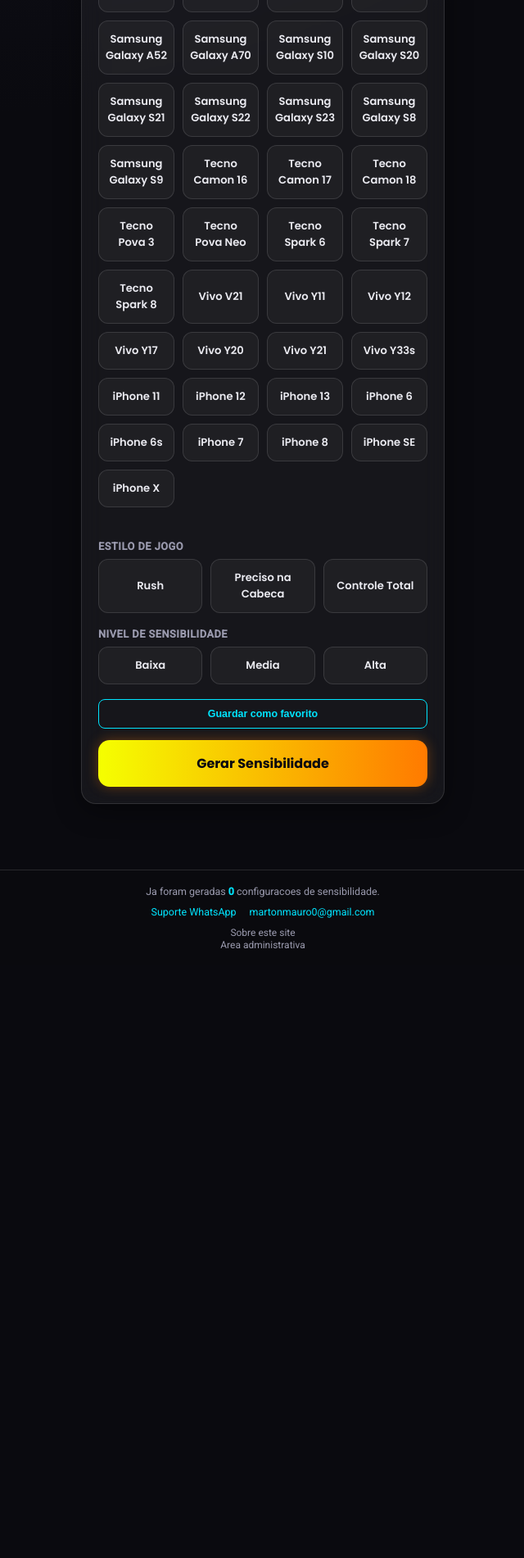
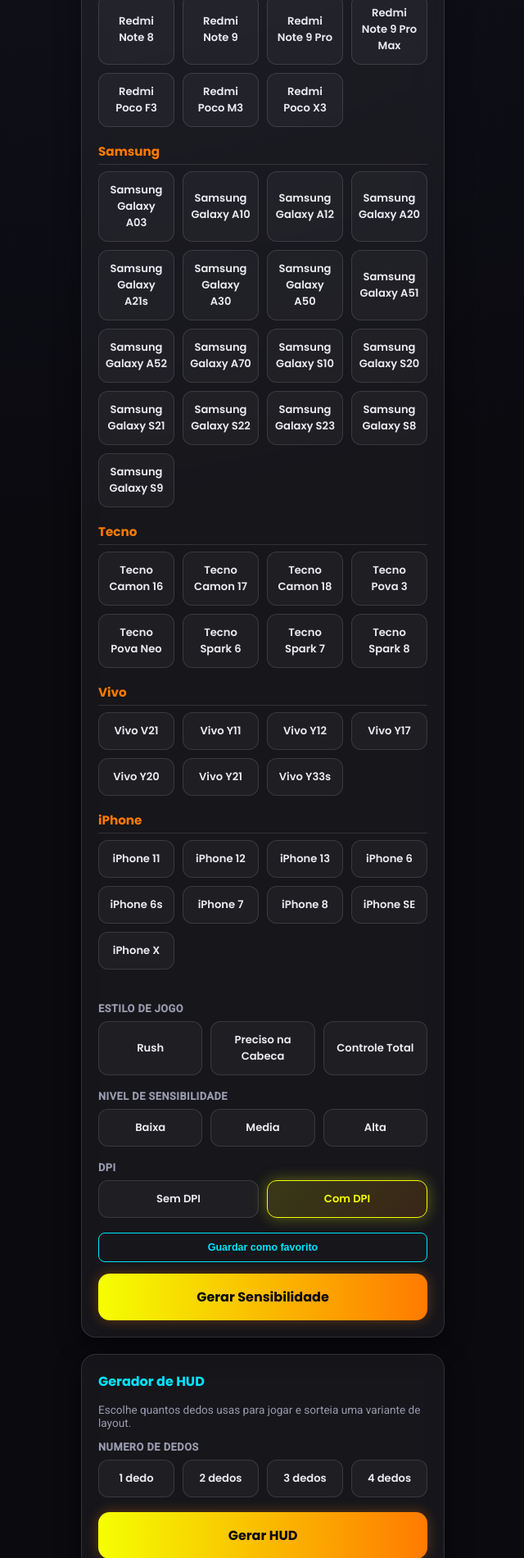
Before and after one commit to martonmauro0-max/geradorff, a Flask app: page / in a window 1280 px wide. Shown: the part 1372-3273 px from the top of the page at 82% size, without its empty margins (319-959 px from the left). Before the commit the page ends 2530 px from the top, so only its background shows below. Run offline with Flask 3, Linux system fonts and the light colour scheme; data comes from the database, SQL or seed files in the repository; data that the repository does not hold is empty.

Commit message:
Adiciona diagrama visual e codigo de referencia ao Gerador de HUD

```diff
--- a/app.py
+++ b/app.py
@@ -94,9 +94,15 @@
     cur.execute("""
         CREATE TABLE IF NOT EXISTS devices (
             id INTEGER PRIMARY KEY AUTOINCREMENT,
-            name TEXT UNIQUE NOT NULL
+            name TEXT UNIQUE NOT NULL,
+            max_dpi INTEGER DEFAULT 800
         )
     """)
+
+    cur.execute("PRAGMA table_info(devices)")
+    cols = [c[1] for c in cur.fetchall()]
+    if "max_dpi" not in cols:
+        cur.execute("ALTER TABLE devices ADD COLUMN max_dpi INTEGER DEFAULT 800")
 
     cur.execute("SELECT COUNT(*) AS c FROM devices")
     if cur.fetchone()[0] == 0:
@@ -198,6 +204,15 @@
     return [r["name"] for r in rows]
 
 
+def get_devices_grouped(db):
+    names = get_all_devices(db)
+    groups = {}
+    for name in names:
+        brand = name.split(" ")[0] if " " in name else name
+        groups.setdefault(brand, []).append(name)
+    return dict(sorted(groups.items()))
+
+
 def get_settings():
     db = get_db()
     rows = db.execute("SELECT key, value FROM settings").fetchall()
@@ -217,7 +232,8 @@
     db = get_db()
     total_uses = db.execute("SELECT COUNT(*) AS c FROM stats").fetchone()["c"]
     devices = get_all_devices(db)
-    return render_template("index.html", devices=devices, styles=STYLES, levels=LEVELS, total_uses=total_uses)
+    devices_grouped = get_devices_grouped(db)
+    return render_template("index.html", devices=devices, devices_grouped=devices_grouped, styles=STYLES, levels=LEVELS, total_uses=total_uses)
 
 
 BASE_VALUES = {
@@ -231,6 +247,15 @@
 @app.route("/sobre")
 def sobre():
     return render_template("sobre.html")
+
+
+@app.route("/device-info")
+def device_info():
+    device = request.args.get("device", "")
+    db = get_db()
+    row = db.execute("SELECT max_dpi FROM devices WHERE name=?", (device,)).fetchone()
+    max_dpi = row["max_dpi"] if row and row["max_dpi"] else 800
+    return jsonify({"max_dpi": max_dpi})
 
 
 @app.route("/comparar")
@@ -372,8 +397,10 @@
     db = get_db()
     if request.method == "POST":
         name = request.form.get("name", "").strip()
+        max_dpi = request.form.get("max_dpi", "800").strip()
+        max_dpi = int(max_dpi) if max_dpi.isdigit() else 800
         if name:
-            db.execute("INSERT OR IGNORE INTO devices (name) VALUES (?)", (name,))
+            db.execute("INSERT OR IGNORE INTO devices (name, max_dpi) VALUES (?, ?)", (name, max_dpi))
             db.commit()
             log_action(session.get("username"), "adicionar_telemovel", name)
             flash("Telemovel adicionado: " + name)
@@ -381,6 +408,19 @@
 
     devices = db.execute("SELECT * FROM devices ORDER BY name").fetchall()
     return render_template("admin_devices.html", devices=devices)
+
+
+@app.route("/admin/devices/<int:device_id>/update-dpi", methods=["POST"])
+@login_required
+def admin_update_device_dpi(device_id):
+    max_dpi = request.form.get("max_dpi", "800").strip()
+    max_dpi = int(max_dpi) if max_dpi.isdigit() else 800
+    db = get_db()
+    db.execute("UPDATE devices SET max_dpi=? WHERE id=?", (max_dpi, device_id))
+    db.commit()
+    log_action(session.get("username"), "atualizar_dpi", "id=" + str(device_id))
+    flash("DPI maximo atualizado.")
+    return redirect(url_for("admin_devices"))
 
 
 @app.route("/admin/devices/<int:device_id>/delete", methods=["POST"])
--- a/static/css/style.css
+++ b/static/css/style.css
@@ -223,7 +223,7 @@
   color: var(--text-light);
 }
 .flash { color: var(--neon-orange); font-size: 0.85rem; margin-bottom: 10px; }
-a.admin-link { color: var(--text-muted); font-size: 0.75rem; text-decoration: none; }
+a.admin-link { color: var(--text-muted); font-size: 0.95rem; text-decoration: none; padding: 4px 0; display: inline-block; }
 a.logout-link { color: var(--neon-orange); font-size: 0.8rem; text-decoration: none; }
 
 .search-input {
@@ -276,7 +276,9 @@
 .support-links a {
   color: var(--neon-blue);
   text-decoration: none;
-  font-size: 0.78rem;
+  font-size: 0.95rem;
+  padding: 4px 0;
+  display: inline-block;
 }
 
 .bar-row { margin-bottom: 12px; }
@@ -340,3 +342,66 @@
   font-size: 0.82rem;
   font-weight: 600;
 }
+
+.header-links {
+  display: flex;
+  gap: 14px;
+}
+.header-links a {
+  color: var(--neon-blue);
+  text-decoration: none;
+  font-size: 0.85rem;
+  font-weight: 600;
+  border: 1px solid var(--neon-blue);
+  padding: 6px 12px;
+  border-radius: 16px;
+}
+
+.device-brand-group { margin-bottom: 18px; }
+.device-brand-title {
+  font-family: 'Poppins', sans-serif;
+  font-weight: 700;
+  font-size: 0.95rem;
+  color: var(--neon-orange);
+  margin-bottom: 8px;
+  padding-bottom: 4px;
+  border-bottom: 1px solid var(--glass-border);
+}
+
+.hud-mock {
+  position: relative;
+  width: 100%;
+  aspect-ratio: 16 / 9;
+  background: rgba(255,255,255,0.03);
+  border: 1px solid var(--glass-border);
+  border-radius: 12px;
+  margin: 14px 0;
+  overflow: hidden;
+}
+.hud-dot {
+  position: absolute;
+  width: 44px;
+  height: 44px;
+  border-radius: 50%;
+  background: linear-gradient(135deg, rgba(245,255,0,0.25), rgba(255,122,0,0.25));
+  border: 1px solid var(--neon-yellow);
+  display: flex;
+  align-items: center;
+  justify-content: center;
+  font-size: 0.6rem;
+  font-weight: 700;
+  color: var(--neon-yellow);
+  text-align: center;
+  transform: translate(-50%, -50%);
+}
+.hud-code {
+  font-family: monospace;
+  font-size: 1rem;
+  color: var(--neon-blue);
+  letter-spacing: 1px;
+  background: rgba(0,229,255,0.08);
+  padding: 8px 12px;
+  border-radius: 8px;
+  display: inline-block;
+  margin: 8px 0;
+}
--- a/static/js/main.js
+++ b/static/js/main.js
@@ -1,4 +1,4 @@
-const state = { device: null, style: null, level: null };
+const state = { device: null, style: null, level: null, dpi: "com" };
 let lastResult = null;
 
 function setupGrid(gridId, key) {
@@ -19,18 +19,25 @@
 setupGrid("device-grid", "device");
 setupGrid("style-grid", "style");
 setupGrid("level-grid", "level");
+setupGrid("dpi-grid", "dpi");
 
 const searchInput = document.getElementById("device-search");
 searchInput.addEventListener("input", () => {
   const term = searchInput.value.trim().toLowerCase();
-  const buttons = document.querySelectorAll(".device-btn");
+  const groups = document.querySelectorAll(".device-brand-group");
+  groups.forEach((group) => {
+    const buttons = group.querySelectorAll(".device-btn");
+    let visibleCount = 0;
     buttons.forEach((btn) => {
       const text = btn.dataset.value.toLowerCase();
       if (term === "" || text.includes(term)) {
         btn.classList.remove("hidden");
+        visibleCount++;
       } else {
         btn.classList.add("hidden");
       }
+    });
+    group.style.display = visibleCount > 0 ? "block" : "none";
   });
 });
 
@@ -75,6 +82,28 @@
       row.className = "result-row";
       row.innerHTML = "<span>" + labels[key] + "</span><span class=\"result-value\">" + data.result[key] + "</span>";
       rowsEl.appendChild(row);
+    }
+
+    if (state.dpi === "com") {
+      let deviceMaxDpi = 800;
+      try {
+        const dpiRes = await fetch("/device-info?device=" + encodeURIComponent(state.device));
+        const dpiData = await dpiRes.json();
+        deviceMaxDpi = dpiData.max_dpi || 800;
+      } catch (e) {
+        deviceMaxDpi = 800;
+      }
+      const dpiFloor = 320;
+      const dpiCeil = Math.min(1200, deviceMaxDpi);
+      const dpiRange = Math.max(dpiCeil - dpiFloor, 0);
+      const dpiValue = Math.round(dpiFloor + (data.result.general / 200) * dpiRange);
+      lastResult.dpi = dpiValue;
+      const dpiRow = document.createElement("div");
+      dpiRow.className = "result-row";
+      dpiRow.innerHTML = "<span>DPI recomendado (max " + dpiCeil + ")</span><span class=\"result-value\">" + dpiValue + "</span>";
+      rowsEl.appendChild(dpiRow);
+    } else {
+      delete lastResult.dpi;
     }
 
     const card = document.getElementById("result-card");
@@ -200,3 +229,145 @@
 });
 
 renderFavorites();
+
+const HUD_FAV_KEY = "geradorff_hud_favoritos";
+let selectedFingers = null;
+let lastHud = null;
+
+const hudGrid = document.getElementById("hud-fingers-grid");
+hudGrid.querySelectorAll(".option-btn").forEach((btn) => {
+  btn.addEventListener("click", () => {
+    hudGrid.querySelectorAll(".option-btn").forEach((b) => b.classList.remove("active"));
+    btn.classList.add("active");
+    selectedFingers = btn.dataset.value;
+  });
+});
+
+function getHudFavorites() {
+  try {
+    return JSON.parse(localStorage.getItem(HUD_FAV_KEY)) || [];
+  } catch (e) {
+    return [];
+  }
+}
+
+function saveHudFavorites(favs) {
+  localStorage.setItem(HUD_FAV_KEY, JSON.stringify(favs));
+}
+
+function renderHudFavorites() {
+  const favs = getHudFavorites();
+  const list = document.getElementById("hud-favorites-list");
+  list.innerHTML = "";
+  if (favs.length === 0) return;
+
+  const title = document.createElement("div");
+  title.className = "field-label";
+  title.textContent = "HUDs favoritos";
+  list.appendChild(title);
+
+  favs.forEach((fav) => {
+    const item = document.createElement("div");
+    item.className = "favorite-item";
+    item.innerHTML = "<span>" + fav.fingers + " dedo" + (fav.fingers > 1 ? "s" : "") + " - " + fav.code + "</span>";
+    list.appendChild(item);
+  });
+}
+
+const HUD_LAYOUTS = {
+  1: [
+    [{ label: "Fogo", x: 88, y: 78 }],
+    [{ label: "Fogo", x: 85, y: 65 }],
+    [{ label: "Fogo", x: 90, y: 88 }],
+    [{ label: "Fogo", x: 82, y: 75 }],
+    [{ label: "Fogo", x: 92, y: 60 }],
+  ],
+  2: [
+    [{ label: "Fogo", x: 88, y: 78 }, { label: "Mira", x: 70, y: 60 }],
+    [{ label: "Fogo", x: 85, y: 65 }, { label: "Mira", x: 65, y: 80 }],
+    [{ label: "Fogo", x: 90, y: 85 }, { label: "Mira", x: 75, y: 55 }],
+    [{ label: "Fogo", x: 82, y: 70 }, { label: "Mira", x: 60, y: 65 }],
+    [{ label: "Fogo", x: 92, y: 60 }, { label: "Mira", x: 72, y: 82 }],
+  ],
+  3: [
+    [{ label: "Fogo", x: 88, y: 78 }, { label: "Mira", x: 70, y: 60 }, { label: "Salto", x: 55, y: 85 }],
+    [{ label: "Fogo", x: 85, y: 65 }, { label: "Mira", x: 65, y: 80 }, { label: "Salto", x: 45, y: 70 }],
+    [{ label: "Fogo", x: 90, y: 85 }, { label: "Mira", x: 75, y: 55 }, { label: "Salto", x: 50, y: 75 }],
+    [{ label: "Fogo", x: 82, y: 70 }, { label: "Mira", x: 60, y: 65 }, { label: "Salto", x: 40, y: 80 }],
+    [{ label: "Fogo", x: 92, y: 60 }, { label: "Mira", x: 72, y: 82 }, { label: "Salto", x: 48, y: 65 }],
+  ],
+  4: [
+    [{ label: "Fogo", x: 88, y: 78 }, { label: "Mira", x: 70, y: 60 }, { label: "Salto", x: 55, y: 85 }, { label: "Agac", x: 40, y: 65 }],
+    [{ label: "Fogo", x: 85, y: 65 }, { label: "Mira", x: 65, y: 80 }, { label: "Salto", x: 45, y: 70 }, { label: "Agac", x: 30, y: 85 }],
+    [{ label: "Fogo", x: 90, y: 85 }, { label: "Mira", x: 75, y: 55 }, { label: "Salto", x: 50, y: 75 }, { label: "Agac", x: 35, y: 60 }],
+    [{ label: "Fogo", x: 82, y: 70 }, { label: "Mira", x: 60, y: 65 }, { label: "Salto", x: 40, y: 80 }, { label: "Agac", x: 25, y: 70 }],
+    [{ label: "Fogo", x: 92, y: 60 }, { label: "Mira", x: 72, y: 82 }, { label: "Salto", x: 48, y: 65 }, { label: "Agac", x: 32, y: 90 }],
+  ],
+};
+
+function generateHudCode(fingers, variant) {
+  const chars = "ABCDEFGHJKLMNPQRSTUVWXYZ23456789";
+  let rand = "";
+  const seed = fingers * 1000 + variant * 37;
+  let x = seed;
+  for (let i = 0; i < 4; i++) {
+    x = (x * 9301 + 49297) % 233280;
+    rand += chars[Math.floor((x / 233280) * chars.length)];
+  }
+  return "HUD-" + fingers + "D-V" + variant + "-" + rand;
+}
+
+function renderHudMock(fingers, variant) {
+  const mock = document.getElementById("hud-mock");
+  mock.innerHTML = "";
+  const layout = HUD_LAYOUTS[fingers][variant - 1];
+  layout.forEach((point) => {
+    const dot = document.createElement("div");
+    dot.className = "hud-dot";
+    dot.style.left = point.x + "%";
+    dot.style.top = point.y + "%";
+    dot.textContent = point.label;
+    mock.appendChild(dot);
+  });
+}
+
+document.getElementById("hud-btn").addEventListener("click", () => {
+  if (!selectedFingers) {
+    alert("Escolhe o numero de dedos antes de gerar.");
+    return;
+  }
+  const fingers = parseInt(selectedFingers);
+  const variant = Math.floor(Math.random() * 5) + 1;
+  const code = generateHudCode(fingers, variant);
+  lastHud = { fingers: fingers, variant: variant, code: code };
+  document.getElementById("hud-value").textContent = fingers + " dedo" + (fingers > 1 ? "s" : "") + " - Variante " + variant;
+  document.getElementById("hud-code").textContent = code;
+  renderHudMock(fingers, variant);
+  document.getElementById("hud-result").style.display = "block";
+});
+
+document.getElementById("hud-copy-btn").addEventListener("click", async () => {
+  if (!lastHud) return;
+  try {
+    await navigator.clipboard.writeText(lastHud.code);
+    alert("Codigo copiado!");
+  } catch (e) {
+    alert("Nao foi possivel copiar. Copia manualmente: " + lastHud.code);
+  }
+});
+
+document.getElementById("hud-fav-btn").addEventListener("click", () => {
+  if (lastHud === null) return;
+  const favs = getHudFavorites();
+  const exists = favs.some((f) => f.fingers === lastHud.fingers && f.variant === lastHud.variant);
+  if (!exists) {
+    favs.push(lastHud);
+    saveHudFavorites(favs);
+    renderHudFavorites();
+    alert("HUD guardado como favorito!");
+  } else {
+    alert("Este HUD ja esta nos favoritos.");
+  }
+});
+
+renderHudFavorites();
--- a/templates/base.html
+++ b/templates/base.html
@@ -3,7 +3,7 @@
 <head>
   <meta charset="UTF-8">
   <meta name="viewport" content="width=device-width, initial-scale=1.0">
-  <title>{% block title %}Gerador de Sensibilidade Free Fire{% endblock %}</title>
+  <title>{% block title %}{{ settings.site_title if settings and settings.site_title else "Gerador de Sensibilidade Free Fire" }}{% endblock %}</title>
   <link rel="stylesheet" href="{{ url_for('static', filename='css/style.css') }}">
 </head>
 <body>
--- a/templates/comparar.html
+++ b/templates/comparar.html
@@ -1,7 +1,7 @@
 {% extends "base.html" %}
 {% block body %}
 <header class="main-header">
-  <div class="brand">Gerador<span>FF</span></div>
+  <div class="brand">{{ settings.site_title if settings and settings.site_title else "Gerador" }}{% if not settings or not settings.site_title %}<span>FF</span>{% endif %}</div>
   <a class="admin-link" href="{{ url_for('index') }}">Voltar</a>
 </header>
 
--- a/templates/index.html
+++ b/templates/index.html
@@ -1,8 +1,11 @@
 {% extends "base.html" %}
 {% block body %}
 <header class="main-header">
-  <div class="brand">Gerador<span>FF</span></div>
-  <div class="header-badge">100% Gratis</div>
+  <div class="brand">{{ settings.site_title if settings and settings.site_title else "Gerador" }}{% if not settings or not settings.site_title %}<span>FF</span>{% endif %}</div>
+  <div class="header-links">
+    <a href="{{ url_for('sobre') }}">Sobre</a>
+    <a href="https://wa.me/258{{ settings.whatsapp }}" target="_blank">Suporte</a>
+  </div>
 </header>
 
 <main class="container">
@@ -15,9 +18,16 @@
   <div class="glass-card">
     <label class="field-label">Telemovel (marca e modelo)</label>
     <input type="text" id="device-search" placeholder="Pesquisar: ex. Redmi Note 9 Pro Max" class="search-input">
-    <div class="option-grid" id="device-grid">
-      {% for d in devices %}
-      <button type="button" class="option-btn device-btn" data-value="{{ d }}">{{ d }}</button>
+    <div id="device-grid">
+      {% for brand, models in devices_grouped.items() %}
+      <div class="device-brand-group" data-brand="{{ brand }}">
+        <div class="device-brand-title">{{ brand }}</div>
+        <div class="option-grid">
+          {% for d in models %}
+          <button type="button" class="option-btn device-btn" data-value="{{ d }}">{{ d }}</button>
+          {% endfor %}
+        </div>
+      </div>
       {% endfor %}
     </div>
     <div id="device-selected" class="selected-tag"></div>
@@ -36,6 +46,12 @@
       {% endfor %}
     </div>
 
+    <label class="field-label">DPI</label>
+    <div class="option-grid" id="dpi-grid">
+      <button type="button" class="option-btn" data-value="sem">Sem DPI</button>
+      <button type="button" class="option-btn active" data-value="com">Com DPI</button>
+    </div>
+
     <div class="fav-actions">
       <button class="btn-small" id="save-fav-btn">Guardar como favorito</button>
     </div>
@@ -46,6 +62,37 @@
   <div class="glass-card" id="favorites-card" style="display:none;">
     <div class="result-title">Os teus favoritos</div>
     <div id="favorites-list"></div>
+  </div>
+
+  <div class="glass-card">
+    <div class="result-title">Gerador de HUD</div>
+    <p style="color: var(--text-muted); font-size: 0.85rem; margin-bottom:14px;">
+      Escolhe quantos dedos usas para jogar e sorteia uma variante de layout.
+    </p>
+    <label class="field-label">Numero de dedos</label>
+    <div class="option-grid" id="hud-fingers-grid">
+      <button type="button" class="option-btn" data-value="1">1 dedo</button>
+      <button type="button" class="option-btn" data-value="2">2 dedos</button>
+      <button type="button" class="option-btn" data-value="3">3 dedos</button>
+      <button type="button" class="option-btn" data-value="4">4 dedos</button>
+    </div>
+    <button class="generate-btn" id="hud-btn">Gerar HUD</button>
+    <div id="hud-result" style="display:none; margin-top:16px;">
+      <div class="result-row">
+        <span>Layout sorteado</span>
+        <span class="result-value" id="hud-value"></span>
+      </div>
+      <div class="hud-mock" id="hud-mock"></div>
+      <p style="color: var(--text-muted); font-size: 0.78rem; margin-bottom:6px;">
+        Codigo de referencia (para guardar/partilhar este layout, nao e importavel no jogo):
+      </p>
+      <div class="hud-code" id="hud-code"></div>
+      <div class="result-actions">
+        <button class="btn-small" id="hud-fav-btn">Guardar como favorito</button>
+        <button class="btn-small" id="hud-copy-btn">Copiar codigo</button>
+      </div>
+    </div>
+    <div id="hud-favorites-list" style="margin-top:10px;"></div>
   </div>
 
   <div class="glass-card result-card" id="result-card">
@@ -65,8 +112,6 @@
     <a href="https://wa.me/258{{ settings.whatsapp }}" target="_blank">Suporte WhatsApp</a>
     <a href="mailto:{{ settings.email }}">{{ settings.email }}</a>
   </div>
-  <a class="admin-link" href="{{ url_for('sobre') }}">Sobre este site</a>
-  <br>
   <a class="admin-link" href="{{ url_for('admin_login') }}">Area administrativa</a>
 </footer>
 
--- a/templates/login.html
+++ b/templates/login.html
@@ -1,7 +1,7 @@
 {% extends "base.html" %}
 {% block body %}
 <header class="main-header">
-  <div class="brand">Gerador<span>FF</span></div>
+  <div class="brand">{{ settings.site_title if settings and settings.site_title else "Gerador" }}{% if not settings or not settings.site_title %}<span>FF</span>{% endif %}</div>
   <div class="header-badge">Admin</div>
 </header>
 
--- a/templates/sobre.html
+++ b/templates/sobre.html
@@ -1,7 +1,7 @@
 {% extends "base.html" %}
 {% block body %}
 <header class="main-header">
-  <div class="brand">Gerador<span>FF</span></div>
+  <div class="brand">{{ settings.site_title if settings and settings.site_title else "Gerador" }}{% if not settings or not settings.site_title %}<span>FF</span>{% endif %}</div>
   <a class="admin-link" href="{{ url_for('index') }}">Voltar</a>
 </header>
 
```
Lines whose indentation alone changed are shown as unchanged.
